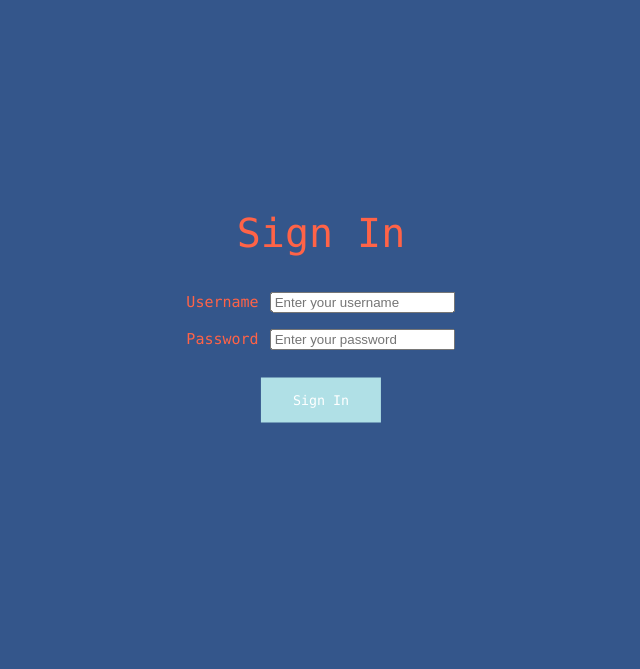
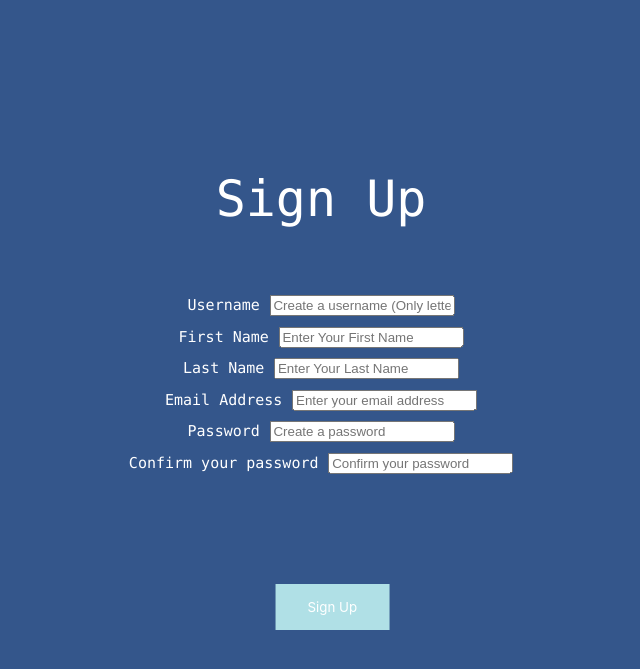
Before and after one commit to anhluunguyen3113/Boilermake_2022, a Django app: page /signin in a window 1280 px wide. Shown: the top 669 px of the page, without its empty margins (319-959 px from the left). Run offline with Django 4.2, Linux system fonts and the light colour scheme.

Commit message:
Update signin.html

```diff
--- a/Hackathon2022/templates/authentication/signin.html
+++ b/Hackathon2022/templates/authentication/signin.html
@@ -5,38 +5,76 @@
     <title>Title</title>
     <style>
         h3{
-        color:Tomato;
+        color:white;
 
-        font-size: 40px;
+        position: absolute;
+        top: 50%; left: 50%;
+        transform: translateX(-50%) translateY(-400%);
+        font-family: Copperplate, Lucida Console, fantasy;
+        font-size:50px;
+        height: 70px;
+        width: 60%;
+        text-align: center;
+        font-weight:normal;
+        }
+
+        p1 {
         position: absolute;
         top: 50%; left: 50%;
         transform: translateX(-50%) translateY(-500%);
         font-family: Copperplate, Lucida Console, fantasy;
-        font-weight:normal;
         }
 
-        p1{
-        font-size: 20px;
+        p2 {
         position: absolute;
         top: 50%; left: 50%;
-        transform: translateX(-50%) translateY(-450%);
-        font-family: Lucida Console, monospace;
+        transform: translateX(-50%) translateY(-350%);
+        font-family: Copperplate, Lucida Console, fantasy;
         }
 
-        p2{
-        font-size: 20px;
+        p3 {
         position: absolute;
         top: 50%; left: 50%;
-        transform: translateX(-50%) translateY(-300%);
-        font-family: Lucida Console, monospace;
+        transform: translateX(-50%) translateY(-200%);
+        font-family: Copperplate, Lucida Console, fantasy;
         }
 
-        p3{
-        font-size: 20px;
+        p4 {
         position: absolute;
         top: 50%; left: 50%;
         transform: translateX(-50%) translateY(-50%);
+        font-family: Copperplate, Lucida Console, fantasy;
+        }
+
+        p5 {
+        position: absolute;
+        top: 50%; left: 50%;
+        transform: translateX(-50%) translateY(100%);
+        font-family: Copperplate, Lucida Console, fantasy;
+        }
+
+        p6 {
+        position: absolute;
+        top: 50%; left: 50%;
+        transform: translateX(-50%) translateY(250%);
+        font-family: Copperplate, Lucida Console, fantasy;
+        }
+
+        p7 {
+        position: absolute;
+        top: 50%; left: 50%;
+        transform: translateX(-40%) translateY(400%);
+        font-family: Copperplate, Lucida Console, fantasy;
+        }
+
+
+
+        label {
+        cursor: pointer;
+        color: white;
         font-family: Lucida Console, monospace;
+        font-size:15px;
+        font-weight:normal;
         }
 
         button{
@@ -54,20 +92,13 @@
         background-color: powderblue;
         border:skyblue;
         color:white;
-        font-family: Lucida Console, monospace;
+        font-family:-apple-system, BlinkMacSystemFont, 'Segoe UI', Roboto, Oxygen, Ubuntu, Cantarell, 'Open Sans', 'Helvetica Neue', sans-serif;
         padding: 15px 32px;
         text-align: center;
         text-decoration:steelblue;
         display: inline-table;
         font: size 18px;
         transition-duration: 0.4s;
-        }
-        label {
-        cursor: pointer;
-        color: Tomato;
-
-        font-size:15px;
-        font-weight:normal;
         }
     </style>
 </head>
@@ -81,18 +112,34 @@
     </div>
     {% endfor %}
 
-    <h3>Sign In</h3>
-    <form action="/signin" method="post">
+    <h3>Sign Up</h3>
+    <form action="/signup" method="post">
     {% csrf_token %}
         <p1><label for="">Username</label>
-        <input type="text" id="username" name="username" placeholder="Enter your username" Required></p1>
+        <input type="text" id="username" name="username" placeholder="Create a username (Only letters or numbers)" Required></p1>
         <br>
 
-        <p2><label for="">Password</label>
-        <input type="password" id="pass1" name="pass1" placeholder="Enter your password" Required></p2>
+        <p2><label for="">First Name</label>
+        <input type="text" id="fname" name="fname" placeholder="Enter Your First Name" Required></p2>
         <br>
 
-        <p3><button type="submit">Sign In</button></p3>
+        <p3><label for="">Last Name</label>
+        <input type="text" id="lname" name="lname" placeholder="Enter Your Last Name" Required></p3>
+        <br>
+
+        <p4><label for="">Email Address</label>
+        <input type="email" id="email" name="email" placeholder="Enter your email address" Required></p4>
+        <br>
+
+        <p5><label for="">Password</label>
+        <input type="password" id="pass1" name="pass1" placeholder="Create a password" Required></p5>
+        <br>
+
+        <p6><label for="">Confirm your password</label>
+        <input type="password" id="pass2" name="pass2" placeholder="Confirm your password" Required></p6>
+        <br>
+
+        <p7><button type="submit">Sign Up</button></p7>
 
     </form>
 </body>
```
